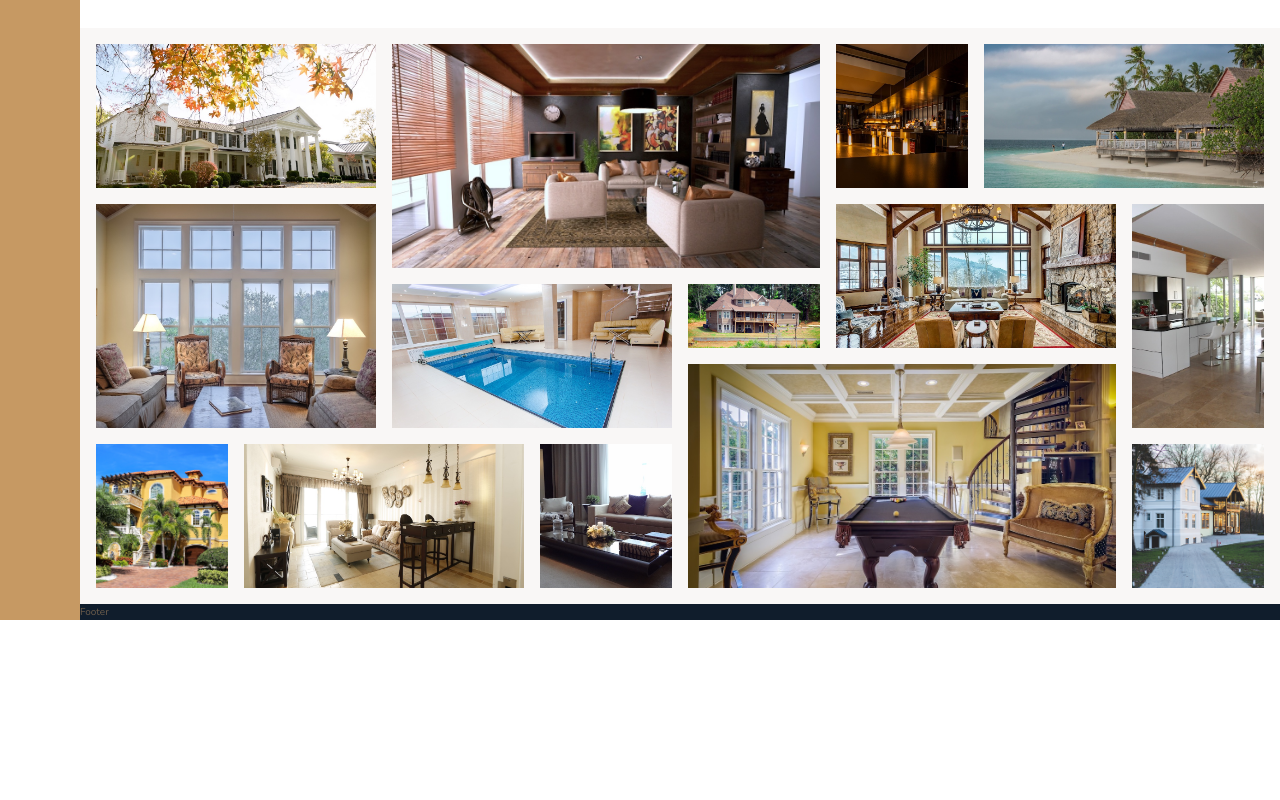
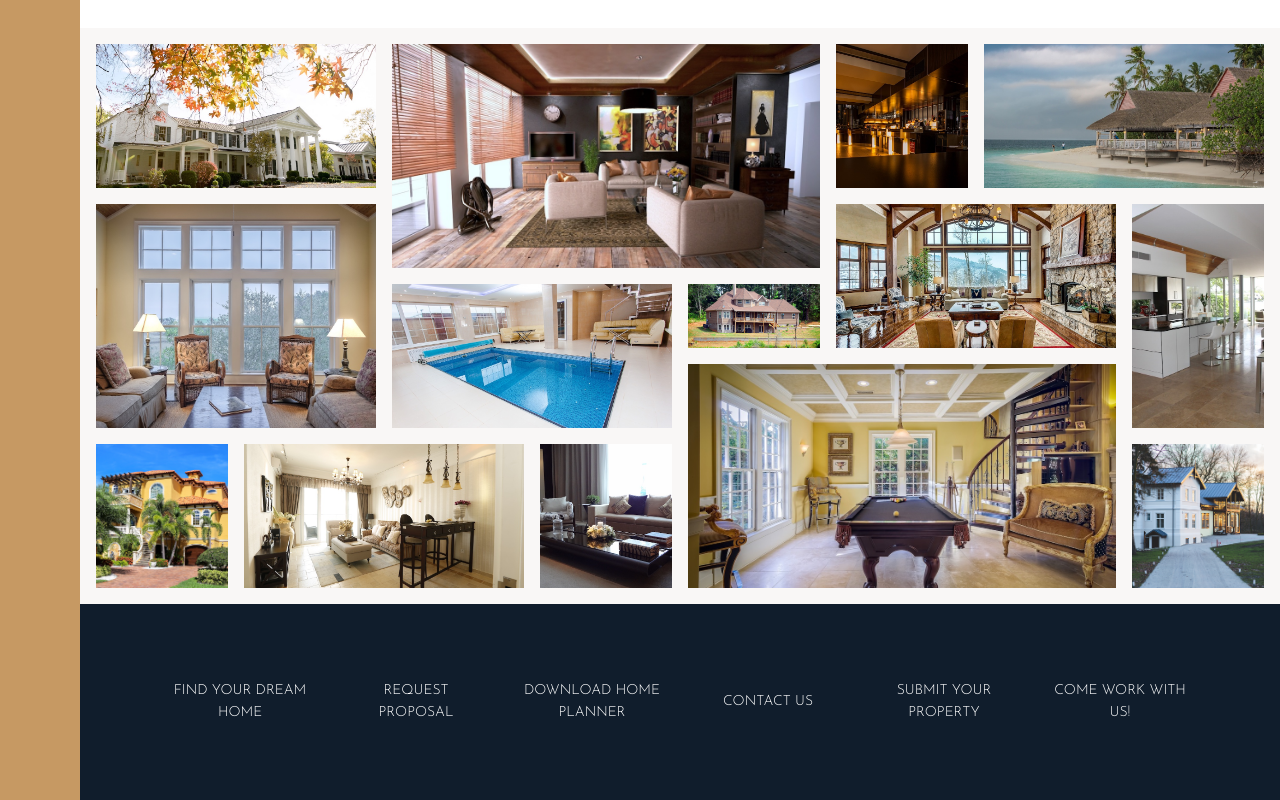
Before and after one commit to GulsahDuzgun/Nexter, a website: page index.html in a window 1280 px wide. Shown: the part 2904-3704 px from the top of the page. Before the commit the page ends 3524 px from the top, so only its background shows below. Drawn offline with nearby package versions, Linux system fonts and the light colour scheme.

Commit message:
building the Footer - Part 1
is added hover effect to footer links

```diff
--- a/index.html
+++ b/index.html
@@ -364,6 +364,25 @@
         />
       </figure>
     </section>
-    <footer class="footer">Footer</footer>
+    <footer class="footer">
+      <ul class="nav">
+        <li class="nav__item">
+          <a href="#" class="nav__link">Find your dream home</a>
+        </li>
+        <li class="nav__item">
+          <a href="#" class="nav__link">Request proposal</a>
+        </li>
+        <li class="nav__item">
+          <a href="#" class="nav__link">Download home planner</a>
+        </li>
+        <li class="nav__item"><a href="#" class="nav__link">Contact us</a></li>
+        <li class="nav__item">
+          <a href="#" class="nav__link">Submit your property</a>
+        </li>
+        <li class="nav__item">
+          <a href="#" class="nav__link">Come work with us!</a>
+        </li>
+      </ul>
+    </footer>
   </body>
 </html>
--- a/sass/_footer.scss
+++ b/sass/_footer.scss
@@ -1,4 +1,34 @@
 .footer {
   background-color: $color-secondary;
   grid-column: full-start / full-end;
+  padding: 6.4rem 8rem;
 }
+
+.nav {
+  display: grid;
+  list-style: none;
+  align-items: center;
+  gap: 1.6rem;
+  grid-template-columns: repeat(auto-fit, minmax(15rem, 1fr));
+
+  &__item {
+  }
+
+  &__link:link,
+  &__link:visited {
+    text-align: center;
+    text-decoration: none;
+    color: #fff;
+    font-size: 1.4rem;
+    font-family: $font-display;
+    text-transform: uppercase;
+    display: block;
+    padding: 1.2rem;
+    transition: all 0.2s;
+  }
+
+  &__link:hover,
+  &__link:active {
+    background-color: rgba(#fff, $alpha: 0.05);
+  }
+}
```
Also changed, not shown: css/style.css.
